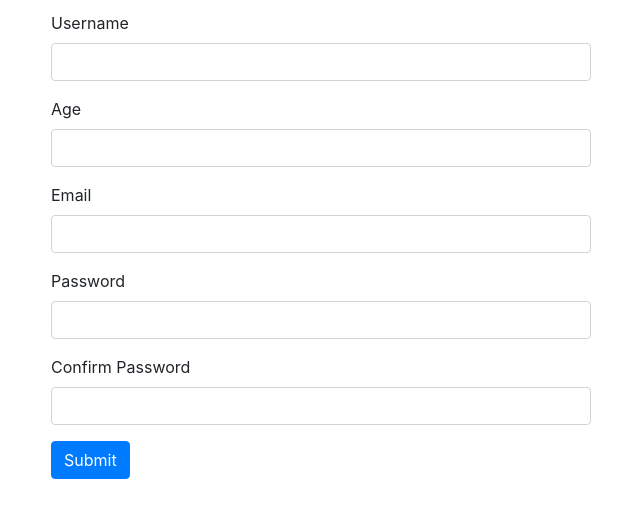
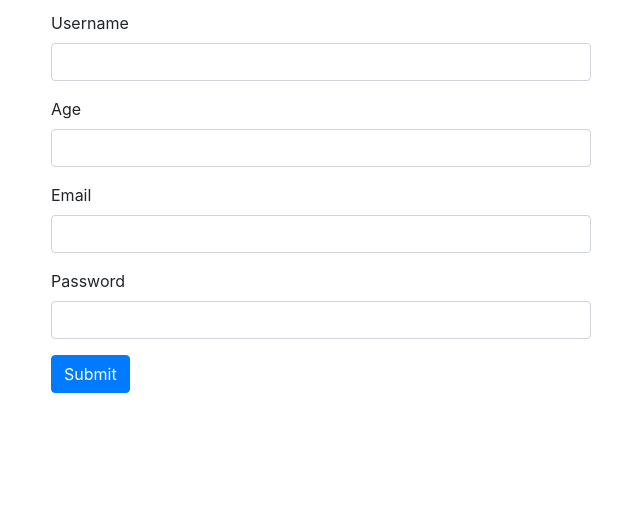
Before and after one commit to San-tosh/login-form, a plain HTML site: page index.html in a window 1280 px wide. Shown: the part 94-612 px from the top of the page, without its empty margins (319-959 px from the left). Drawn offline with nearby package versions, Linux system fonts and the light colour scheme.

Commit message:
reverted to age and email part

```diff
--- a/index.html
+++ b/index.html
@@ -53,15 +53,6 @@
                 </div>
 
 
-                <div class="form-group">
-
-                    <label for="confirmpassword">Confirm Password</label>
-                    <input
-                            type="password"
-                            id="confirmpassword"
-                            class="form-control">
-                </div>
-
                 <button class="btn btn-primary">Submit</button>
 
             </div>
```
